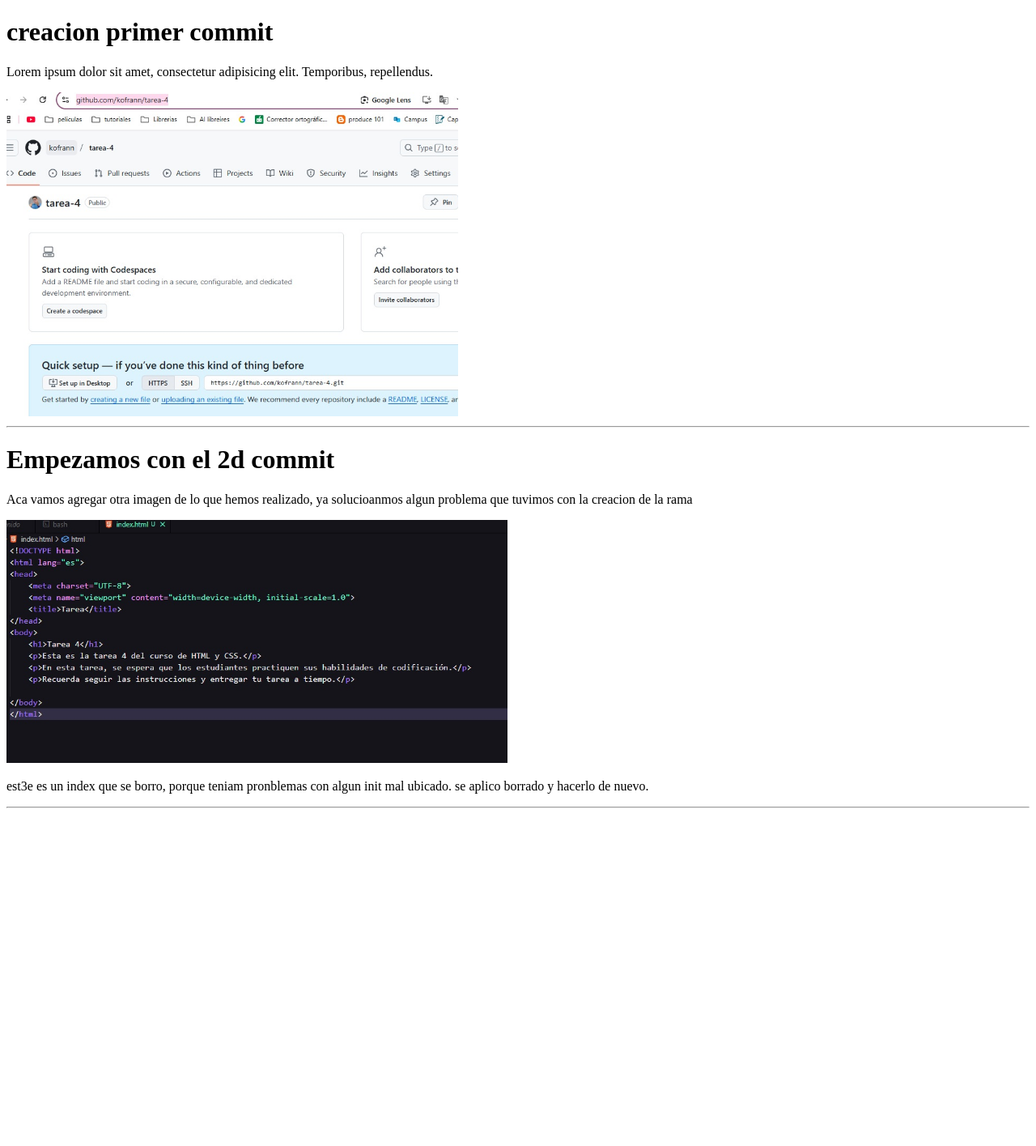
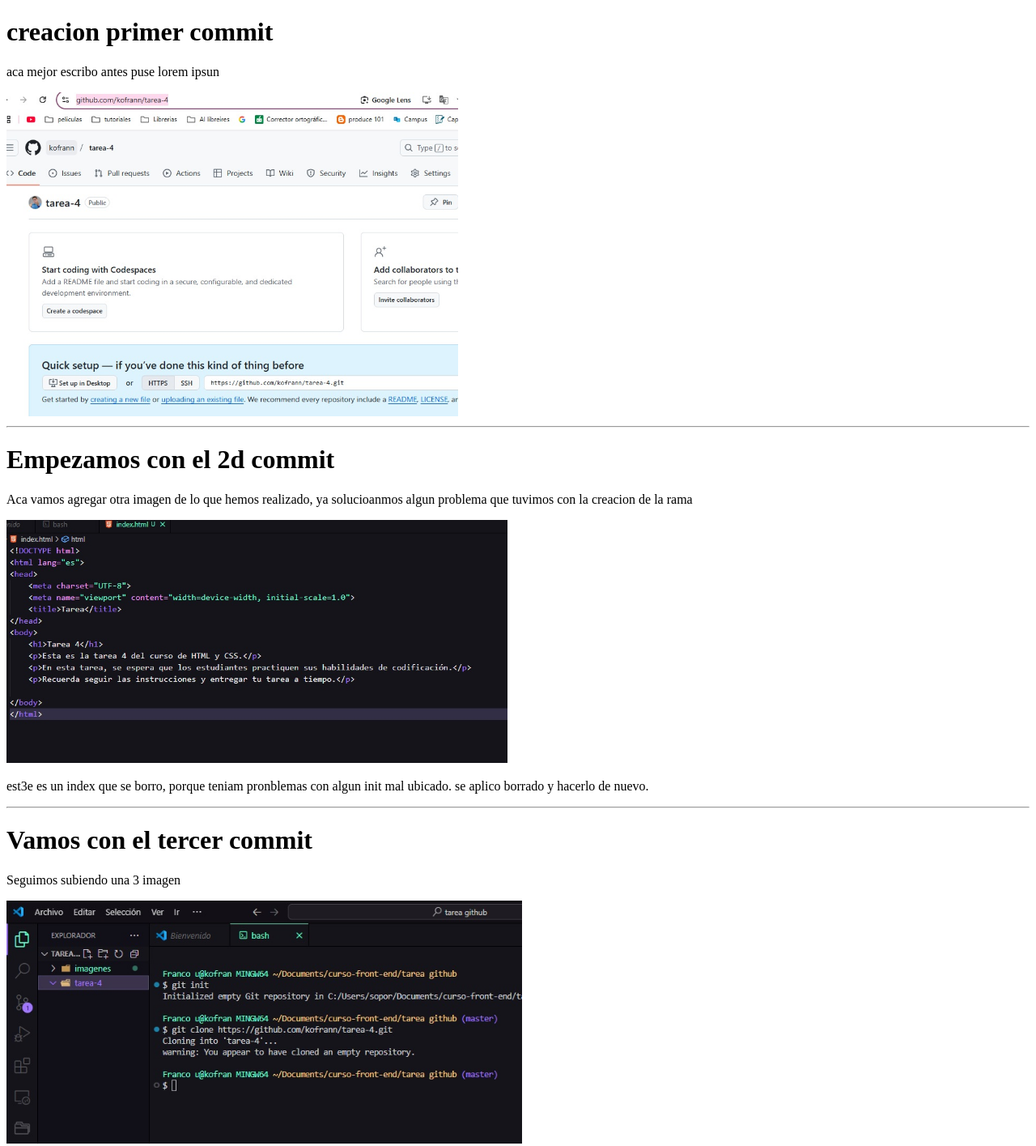
Before and after one commit to kofrann/tarea-4, a plain HTML site: page index.html in a window 1280 px wide. Shown: the whole page at 81% size. Before the commit the page ends 1006 px from the top, so only its background shows below. Drawn offline with Linux system fonts and the light colour scheme.

Commit message:
Se envia el 3 commit

```diff
--- a/index.html
+++ b/index.html
@@ -8,7 +8,7 @@
 <body>
     <!-- se crea el primer commit -->
     <h1>creacion primer commit</h1>
-    <p>Lorem ipsum dolor sit amet, consectetur adipisicing elit. Temporibus, repellendus.</p>
+    <p>aca mejor escribo antes puse lorem ipsun</p>
     <img src="/img/crear-repositorio.jpg" alt="repo" height="400">
     <hr>
     <!-- segundo commit -->
@@ -17,5 +17,9 @@
      <img src="/img/creacion del index, y de nuetsra seccion.jpg" alt="index" height="300">
      <p>est3e es un index que se borro, porque teniam pronblemas con algun init mal ubicado. se aplico borrado y hacerlo de nuevo.</p>
      <hr>
+     <!-- tercer commit  -->
+     <h1>Vamos con el tercer commit</h1>
+     <p>Seguimos subiendo una 3 imagen </p>
+     <img src="/img/clonamos-repositorio.jpg" alt="clo" height="300">
 </body>
 </html>
```
